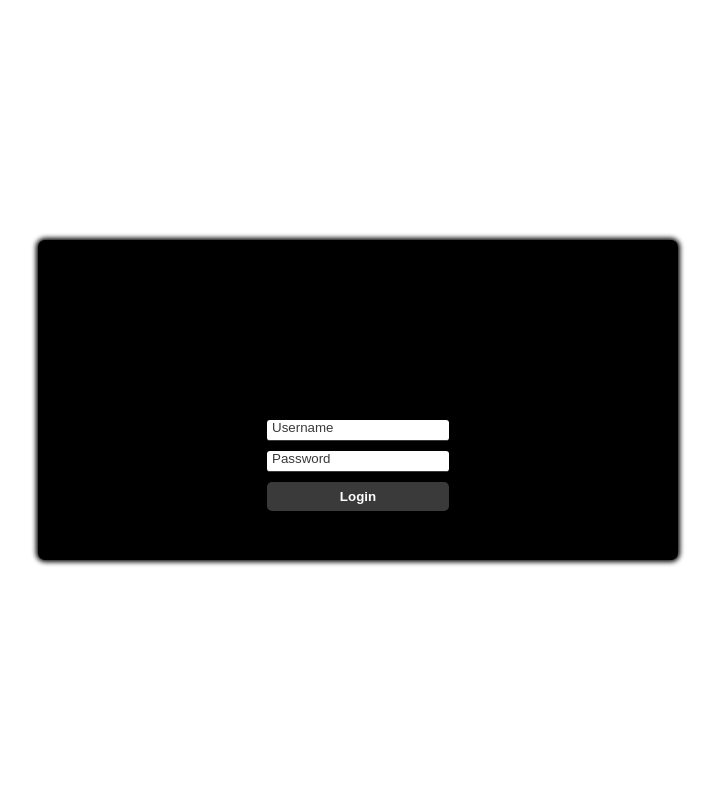
After one commit to thomashh175/AppInstaller, a PHP site: page /login/act/login-page.html in a window 1280 px wide. The commit adds this page. Shown: the whole page, without its empty margins (282-997 px from the left). Run offline with PHP 8.4, Linux system fonts and the light colour scheme.

Commit message:
Add files via upload

```diff
--- a/login/act/login-page.css
+++ b/login/act/login-page.css
@@ -9,16 +9,16 @@ body {
   display: grid;
   justify-items: center;
   align-items: center;
-  background-color: #3a3a3a;
+  background-color: #FFFFFF;
 }
 
 #main-holder {
   width: 50%;
-  height: 70%;
+  height: 40%;
   display: grid;
   justify-items: center;
   align-items: center;
-  background-color: white;
+  background-color: black;
   border-radius: 7px;
   box-shadow: 0px 0px 5px 2px black;
 }
--- /dev/null
+++ b/login/act/login-page.html
@@ -0,0 +1,29 @@
+<!DOCTYPE html>
+<html lang="en">
+
+<head>
+  <meta charset="UTF-8">
+  <meta name="viewport" content="width=device-width, initial-scale=1.0">
+  <title>Login</title>
+  <link rel="stylesheet" href="login-page.css">
+  <script defer src="login-page.js"></script>
+</head>
+
+<body>
+  <main id="main-holder">
+    <h1 id="login-header"></h1>
+
+    <div id="login-error-msg-holder">
+      <p id="login-error-msg">Invalid username <span id="error-msg-second-line">and/or password</span></p>
+    </div>
+
+    <form id="login-form">
+      <input type="text" name="username" id="username-field" class="login-form-field" placeholder="Username">
+      <input type="password" name="password" id="password-field" class="login-form-field" placeholder="Password">
+      <input type="submit" value="Login" id="login-form-submit">
+    </form>
+
+  </main>
+</body>
+
+</html>
--- a/login/act/login-page.js
+++ b/login/act/login-page.js
@@ -7,7 +7,7 @@ loginButton.addEventListener("click", (e) => {
     const username = loginForm.username.value;
     const password = loginForm.password.value;
 
-    if (username === "PROJECTx-TMH" && password === "ThomasisMyname") {
+    if (username === "jorktheprok" && password === "thebestYT") {
         alert("You have successfully logged in.");
         location.reload();
     } else {
```
Also changed, not shown: 1 other file.
